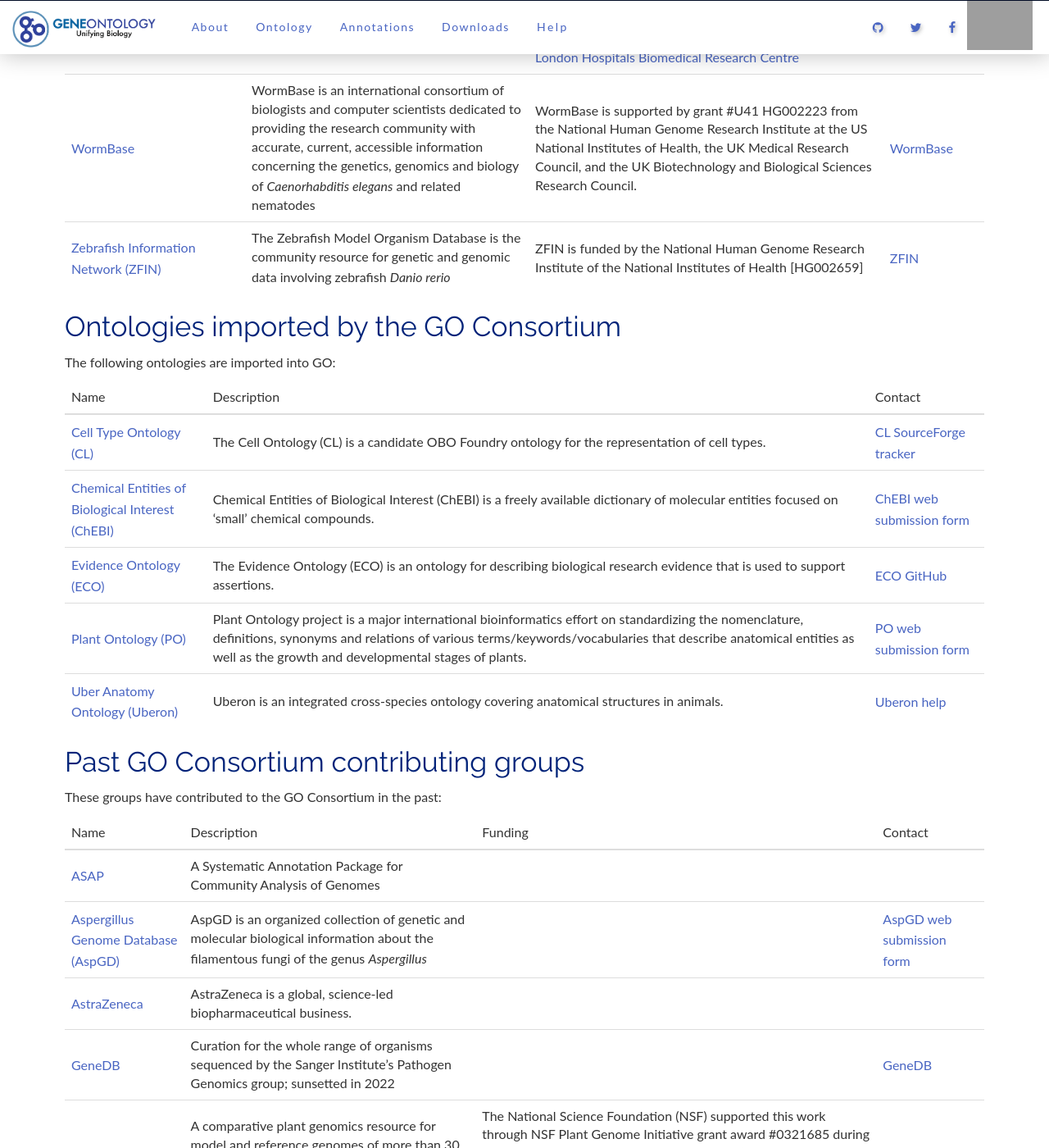
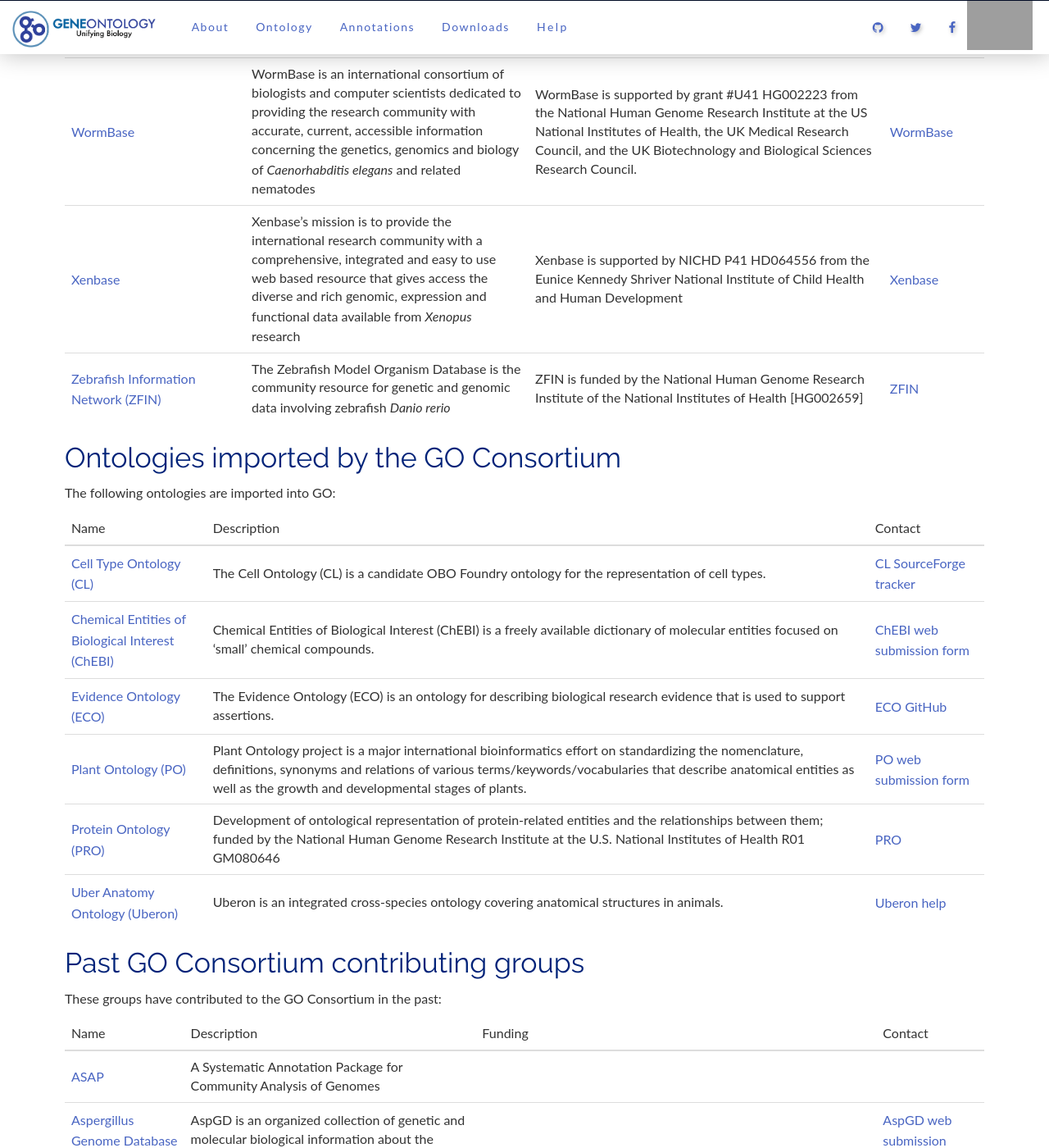
Before and after one commit to geneontology/geneontology.github.io, a Jekyll site: the page built from _docs/annotation-contributors.md, in a window 1280 px wide and 1400 px high, scrolled down 3525 px. Shown: the whole window at 82% size. Built offline with Jekyll 4.4.1, drawn with Linux system fonts in a browser that asks for light colours; nearby versions of some CDN libraries; some of the changed text lies outside the part shown; grey boxes are pictures that could not be loaded.

Commit message:
Update annotation-contributors.md
added ecocyc and xenbase

```diff
--- a/_docs/annotation-contributors.md
+++ b/_docs/annotation-contributors.md
@@ -26,6 +26,7 @@
 |[Critical Assessment of Functional Annotation](https://biofunctionprediction.org/cafa/){:target="blank"}| An ongoing, global, community-driven effort to evaluate and improve the computational annotation of protein function | | [CAFA](https://biofunctionprediction.org/contact/){:target="blank"}|
 |[dictyBase](http://dictybase.org/){:target="blank"}| Informatics resource for the social amoeba *Dictyostelium discoideum* and related species 		| | 	[dictyBase](mailto:dictybase@northwestern.edu)|
 |[DisProt](https://disprot.org/){:target="blank"}| The database of intrinsically disordered proteins  | | 	[DisProt](https://disprot.org/feedback){:target="blank"}|
+|[EcoCyc](https://ecocyc.org/){:target="blank"}| 	EcoCyc is a scientific database for the bacterium *Escherichia coli* K-12 MG1655 	| |[EcoCyc](https://ecocyc.org/contact.shtml){:target="blank"}|
 |[EcoliWiki](http://ecoliwiki.net/colipedia/index.php/Welcome_to_EcoliWiki){:target="blank"}| 	Community annotation for *Escherichia coli* 	| |[EcoliWiki](mailto:ecoliwiki@gmail.com)|
 |[Ensembl](http://www.ensembl.org/info/about/contact/index.html){:target="blank"}| 	Predicted annotation for vertebrates based on orthology 	 | |[Ensembl contact](http://fungi.ensembl.org/Help/Contact){:target="blank"}|
 |[EnsemblFungi](http://fungi.ensembl.org/index.html){:target="blank"}| 	Predicted annotation for fungi based on orthology 	 ||[EnsemblFungi contact](http://fungi.ensembl.org/Help/Contact){:target="blank"}|
@@ -48,6 +48,7 @@
 |[UniProt-Gene Ontology Annotation (UniProt-GOA)](http://www.ebi.ac.uk/GOA){:target="blank"}|	Manual and electronic annotation of proteins in the UniProt Knowledgebase, carried out by a wide range of curation activities at the European Bioinformatics Institute, the SIB Swiss Institute of Bioinformatics and the Protein Information Resource |	National Institutes of Health (NIH) [UniProt U41HG006104; GO U41HG002273]; [British Heart Foundation](http://www.bhf.org.uk/){:target="blank"} [RG/13/5/30112] [Parkinson's UK](https://www.parkinsons.org.uk/){:target="blank"} [G-1307] and [EMBL](https://www.embl.org/){:target="blank"} core funds.| 	[UniProt-GOA](mailto:goa@ebi.ac.uk)|
 |[University College London Functional Gene Annotation](https://www.ucl.ac.uk/functional-gene-annotation/){:target="blank"}| 	Manual annotation of human proteins and microRNAs involved in cardiovascular and dementia-relevant processes  |	[British Heart Foundation](http://www.bhf.org.uk/){:target="blank"} [RG/13/5/30112; SP/07/007/23671], [Alzheimer's Research UK](http://www.alzheimersresearchuk.org/){:target="blank"} [ARUK-NSG2016-13; NAS2017A-1; NGS2018-003], [Parkinson's UK](https://www.parkinsons.org.uk/){:target="blank"} [G-1307], [National Institute for Health Research University College London Hospitals Biomedical Research Centre](http://www.uclhospitals.brc.nihr.ac.uk/){:target="blank"}	|[UCL](mailto:goannotation@ucl.ac.uk)|
 |[WormBase](http://www.wormbase.org/){:target="blank"}| 	WormBase is an international consortium of biologists and computer scientists dedicated to providing the research community with accurate, current, accessible information concerning the genetics, genomics and biology of *Caenorhabditis elegans* and related nematodes |	WormBase is supported by grant #U41 HG002223 from the National Human Genome Research Institute at the US National Institutes of Health, the UK Medical Research Council, and the UK Biotechnology and Biological Sciences Research Council.| [WormBase](http://www.wormbase.org/tools/support){:target="blank"}|
+|[Xenbase](https://www.xenbase.org/entry/){:target="blank"} | Xenbase's mission is to provide the international research community with a comprehensive, integrated and easy to use web based resource that gives access the diverse and rich genomic, expression and functional data available from *Xenopus* research | Xenbase is supported by NICHD P41 HD064556 from the Eunice Kennedy Shriver National Institute of Child Health and Human Development | [Xenbase](https://www.xenbase.org/entry/static-xenbase/contactUs.jsp){:target="blank"}|
 |[Zebrafish Information Network (ZFIN)](http://zfin.org/){:target="blank"}| 	The Zebrafish Model Organism Database is the community resource for genetic and genomic data involving zebrafish *Danio rerio*| ZFIN is funded by the National Human Genome Research Institute of the National Institutes of Health [HG002659]	|  	[ZFIN](mailto:curators@zfin.org)|
 
 ## Ontologies imported by the GO Consortium
@@ -60,6 +61,7 @@
 |[Chemical Entities of Biological Interest (ChEBI)](http://www.ebi.ac.uk/chebi/){:target="blank"} |	Chemical Entities of Biological Interest (ChEBI) is a freely available dictionary of molecular entities focused on ‘small’ chemical compounds. |	[ChEBI web submission form](http://www.ebi.ac.uk/chebi/emailChebiForward.do){:target="blank"}|
 |[Evidence Ontology (ECO)](http://www.evidenceontology.org/){:target="blank"}| The Evidence Ontology (ECO) is an ontology for describing biological research evidence that is used to support assertions. 	 |[ECO GitHub](https://github.com/evidenceontology/evidenceontology/issues/new){:target="blank"}|
 |[Plant Ontology (PO)](http://www.plantontology.org/){:target="blank"}| 	Plant Ontology project is a major international bioinformatics effort on standardizing the nomenclature, definitions, synonyms and relations of various terms/keywords/vocabularies that describe anatomical entities as well as the growth and developmental stages of plants. |	[PO web submission form](http://www.plantontology.org/contact){:target="blank"}|
+|[Protein Ontology (PRO)](http://pir.georgetown.edu/pro/){:target="blank"} |	Development of ontological representation of protein-related entities and the relationships between them; funded by the National Human Genome Research Institute at the U.S. National Institutes of Health R01 GM080646 |	[PRO](https://sourceforge.net/p/pro-obo/term-requests/){:target="blank"}|
 |[Uber Anatomy Ontology (Uberon)](http://uberon.github.io/){:target="blank"} |	Uberon is an integrated cross-species ontology covering anatomical structures in animals. 	| [Uberon help](mailto:cjmungall@lbl.gov)|
 
 ## Past GO Consortium contributing groups
```
Also changed, not shown: other parts of _docs/annotation-contributors.md (+0 -1 lines).
